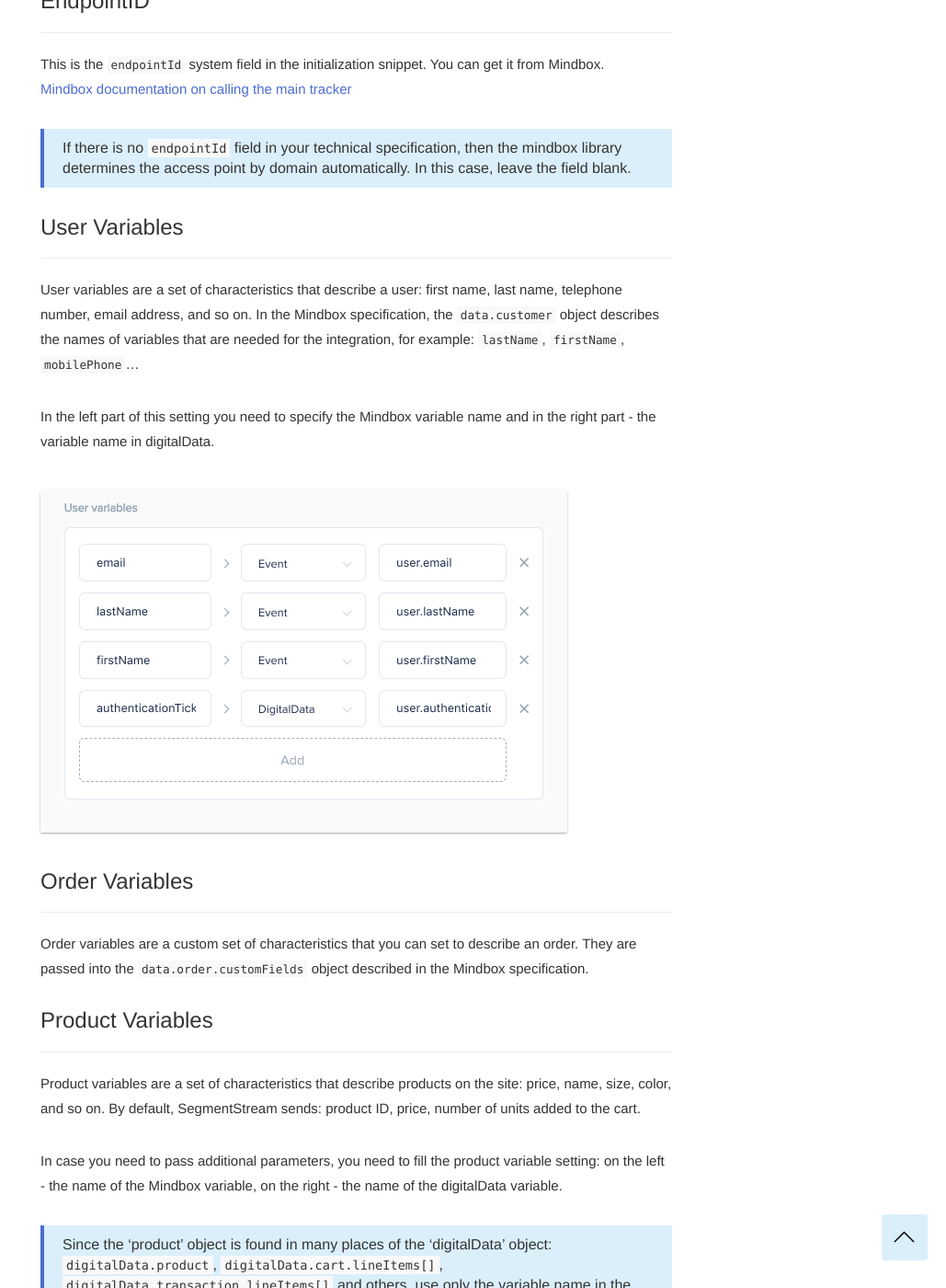
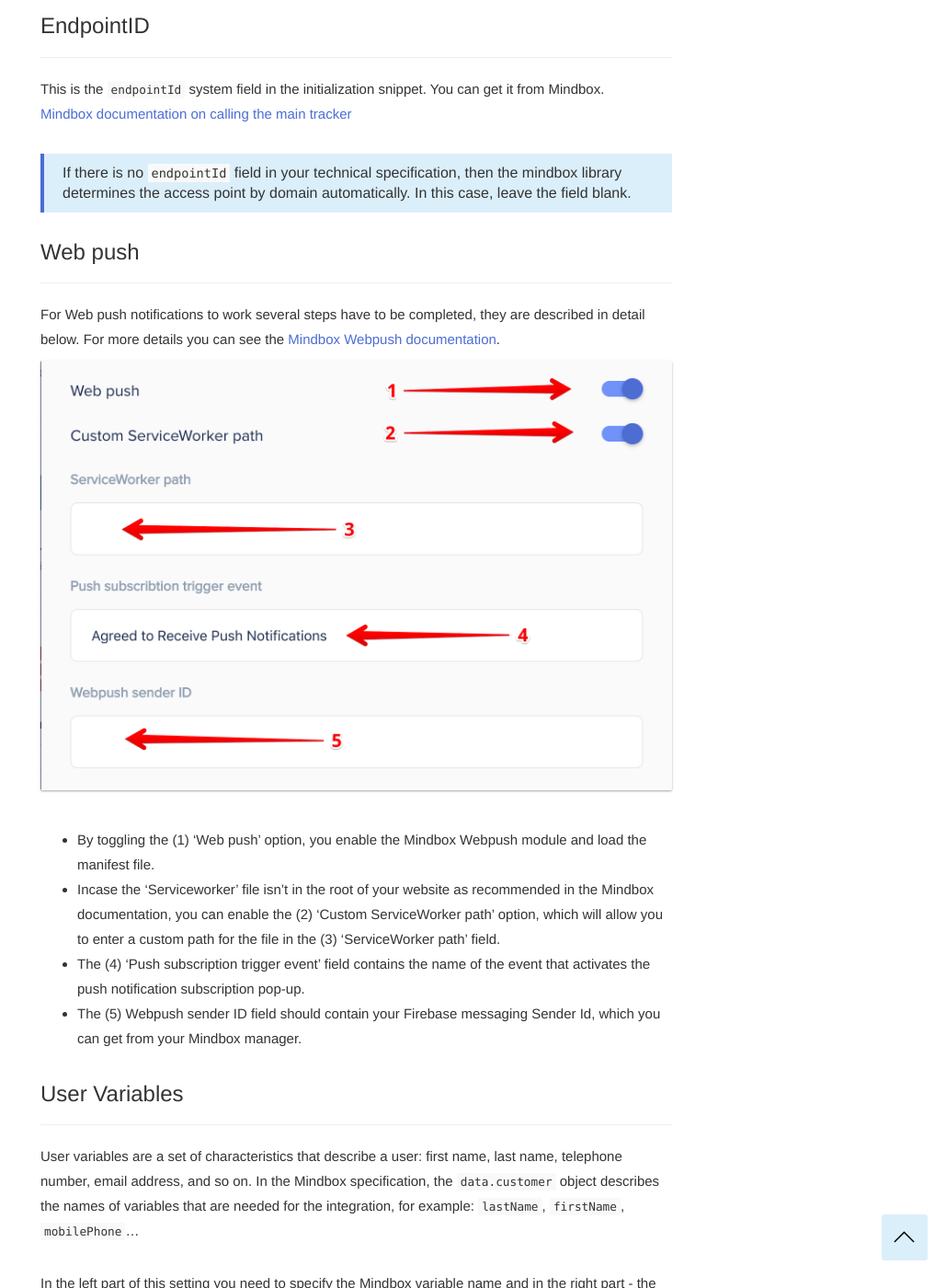
Before and after one commit to segmentstream-com/segmentstream-com.github.io, a Jekyll site: the page built from _docs/integrations/mindbox.md, in a window 1280 px wide and 1400 px high, scrolled down 2248 px. Shown: the whole window at 92% size, without its empty margins (251-1280 px from the left). Built offline with Jekyll 4.4.1, drawn with Linux system fonts in a browser that asks for light colours; nearby versions of some CDN libraries.

Commit message:
added mindbox push docs

```diff
--- a/_docs/integrations/mindbox.md
+++ b/_docs/integrations/mindbox.md
@@ -17,6 +17,7 @@
   <li><a href="#introduction">Introduction</a></li>
   <li><a href="#Requirements">Requirements</a></li>
   <li><a href="#EndpointID">Endpoint ID</a></li>
+  <li><a href="#WebPush">Web push</a></li>
   <li><a href="#UserVariables">User Variables</a></li>
   <li><a href="#OrderVariables">Order Variables</a></li>
   <li><a href="#ProductVariables">Product Variables</a></li>
@@ -55,6 +56,17 @@
 [Mindbox documentation on calling the main tracker](https://developers.mindbox.ru/docs/%D1%82%D1%80%D0%B5%D0%BA%D0%B5%D1%80)
 
 > If there is no `endpointId` field in your technical specification, then the mindbox library determines the access point by domain automatically. In this case, leave the field blank.
+
+### <a name="WebPush"></a>Web push
+------
+For Web push notifications to work several steps have to be completed, they are described in detail below. For more details you can see the [Mindbox Webpush documentation](https://docs.google.com/document/d/1TzJLJRpTOhD1GNPhB6ANlpwTLgggCSJEWLzKi-pa7GU/edit#heading=h.432hw3hw9ey8).
+![](/img/integrations.mindbox.push.png)
+
+- By toggling the (1) 'Web push' option, you enable the Mindbox Webpush module and load the manifest file.
+- Incase the 'Serviceworker' file isn't in the root of your website as recommended in the Mindbox documentation, you can enable the (2) 'Custom ServiceWorker path' option, which will allow you to enter a custom path for the file in the (3) 'ServiceWorker path' field.
+- The (4) 'Push subscription trigger event' field contains the name of the event that activates the push notification subscription pop-up.
+- The (5) Webpush sender ID field should contain your Firebase messaging Sender Id, which you can get from your Mindbox manager.
+
 
 ### <a name="UserVariables"></a>User Variables
 ------
```
Also changed, not shown: img/integrations.mindbox.push.png (added).
